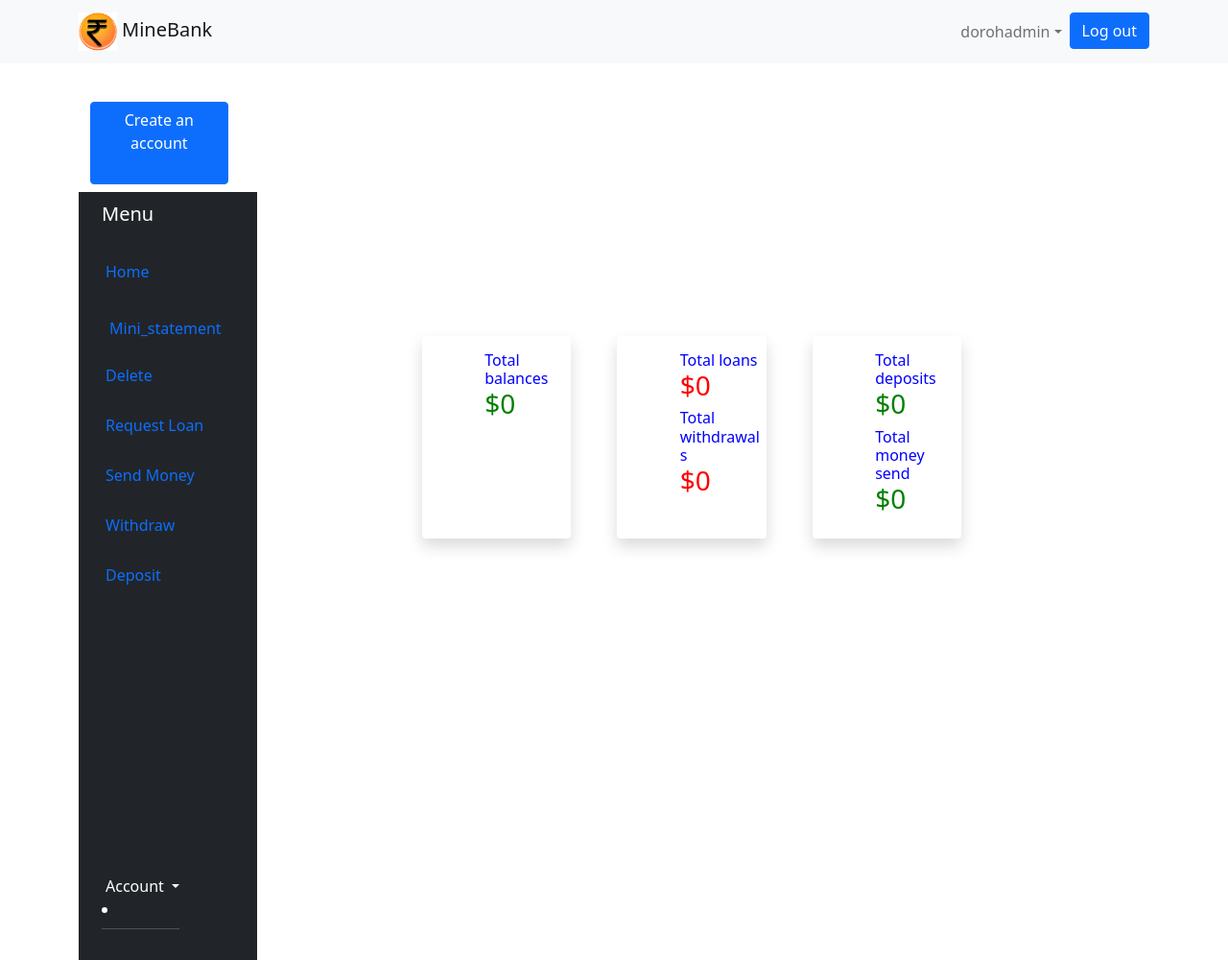
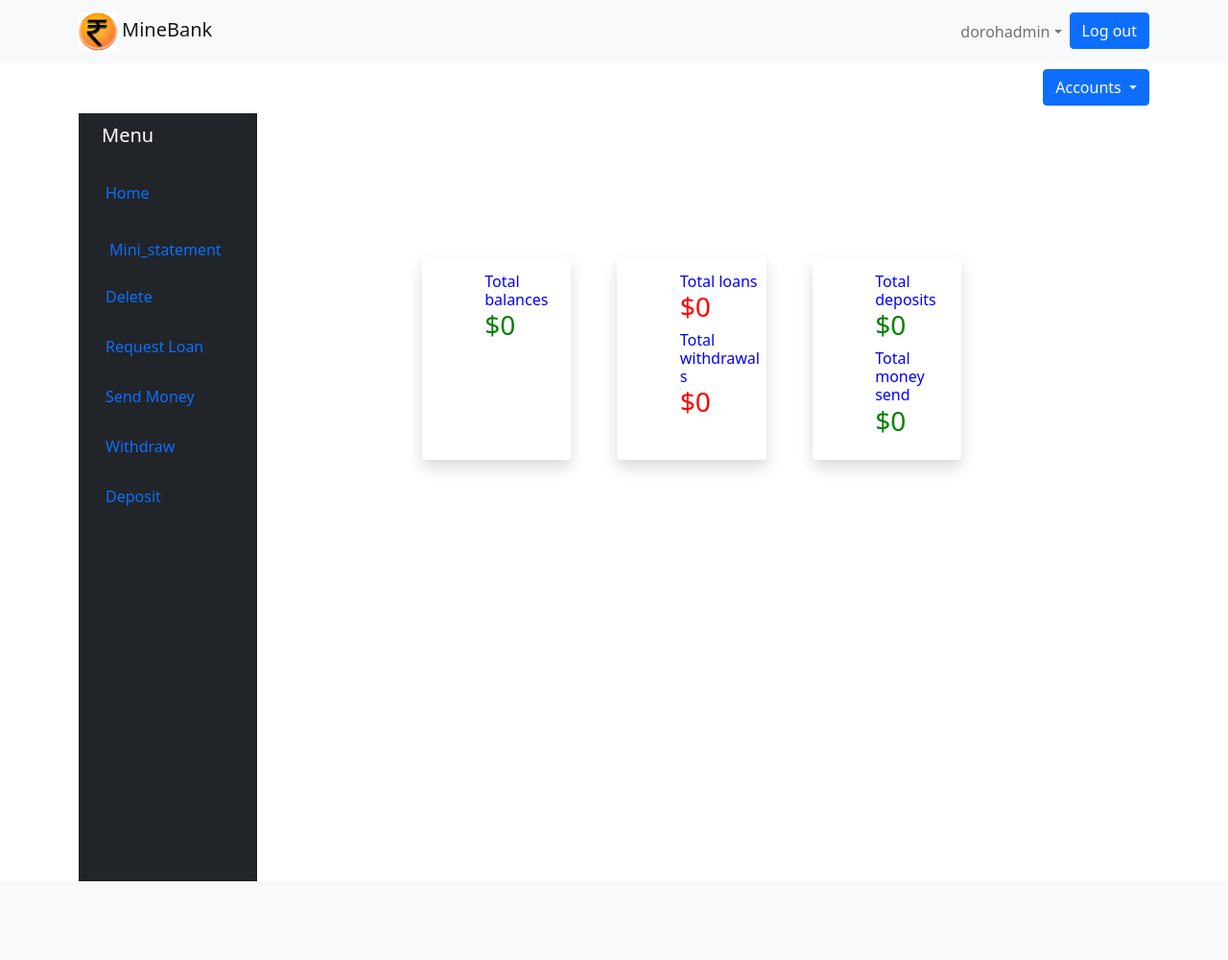
Before and after one commit to chepkiruidorothy/bank, a Django app: page /dashboard/5/ in a window 1280 px wide. Shown: the whole page at 96% size. After the commit the page ends 918 px from the top, so only its background shows below. Run offline with Django 4.2, Linux system fonts and the light colour scheme; a user stored in the database is signed in; data comes from the database, SQL or seed files in the repository; both versions use the stored data as it was after the commit; some libraries are stand-ins or nearby versions.

Commit message:
enhanced dashboard UI

```diff
--- a/bank/settings.py
+++ b/bank/settings.py
@@ -78,6 +78,7 @@
                 'django.template.context_processors.request',
                 'django.contrib.auth.context_processors.auth',
                 'django.contrib.messages.context_processors.messages',
+
             ],
         },
     },
--- a/branch/admin.py
+++ b/branch/admin.py
@@ -1,5 +1,5 @@
 from django.contrib import admin
-from .models import Customer,Loan, Account,Transaction
+from .models import Customer,Loan, Account,Transaction, Setting
 
 
 # Register your models here.
@@ -8,3 +8,4 @@
 admin.site.register(Loan)
 admin.site.register(Account)
 admin.site.register(Transaction)
+admin.site.register(Setting)
--- a/branch/models.py
+++ b/branch/models.py
@@ -1,6 +1,6 @@
 from django.db import models
 from django.contrib.auth.models import User
-
+from django.core.cache import cache
 # Create your models here.
 
 
@@ -54,15 +54,25 @@
 
     def save(self, *args, **kwargs):
         self.pk = 1
-        super(Singleton, self).save(*args, **kwargs)
+        super(SingletonModel, self).save(*args, **kwargs)
+
+        self.set_cache()
 
     def delete(self, *args, **kwargs):
         pass
 
+
     @classmethod
     def load(cls):
-        obj, _ = cls.objects.get_or_create(pk=1)
-        return obj
+        if cache.get(cls.__name__) is None:
+            obj, created = cls.objects.get_or_create(pk=1)
+            if not created:
+                obj.set_cache()
+        return cache.get(cls.__name__)
+
+    def set_cache(self):
+        cache.set(self.__class__.__name__, self)
+
 
 class Setting(Singleton):
     customer = models.ForeignKey(Customer,null=False, on_delete=models.CASCADE)
--- a/branch/views.py
+++ b/branch/views.py
@@ -49,6 +49,11 @@
     loans_monthly = Loan.objects.filter(customer__user = request.user).filter(pk=pk).annotate(month=TruncMonth('timestamp')).values('month').annotate(c=Count('id')).annotate(sum=Coalesce(Sum('amount'),Decimal(0))).values('month','sum','c')
     accounts_monthly = Account.objects.filter(customer__user = request.user).filter(pk=pk).annotate(month=TruncMonth('timestamp')).values('month').annotate(c=Count('id')).annotate(sum=Coalesce(Sum('balance'),Decimal(0))).values('month','sum','c')
     return render(request, 'dashboard.html',{'account':account,"accounts":accounts, "total_withdraw":total_withdraw,"total_transferred":total_transferred, "total_deposited":total_deposited, "loans_monthly":loans_monthly,"monthly_transfers":monthly_transfers, "monthly_deposits":monthly_deposits, "monthly_withdrawals":monthly_withdrawals, "accounts_monthly":accounts_monthly , "total_loans":total_loans, "total_amount":total_amount})
+
+def settings(request):
+    return {'settings': Setting.load()}
+
+
 
 def index(request):
     return render(request, 'index.html')
@@ -183,7 +188,7 @@
 
 def loan_statement(request,pk):
     account = get_object_or_404(Account, pk=pk)
-    loans = Loan.objects.filter(customer__user=request.user)
+    loans = Loan.objects.filter(customer__user=request.user)[0]
     page = request.GET.get('page', 1)
     paginator = Paginator(loans, per_page=5)
     try:
--- a/templates/dashboard.html
+++ b/templates/dashboard.html
@@ -2,7 +2,9 @@
 
 {% load static%}
   {% block content%}
+  <div class="mt-7">
 
+  </div>
   <div class="container d-flex d-flex-column justify-content-center ">
 
   {% block title %}  {{user}}'s Dashboard
@@ -11,19 +13,30 @@
 
   </div>
 
-  <!-- Specific Page CSS goes HERE  -->
-  {% block stylesheets %}{% endblock stylesheets %}
 
+<div class="mt-5">
 
-{% include 'list.html'%}
+</div>
+  <div class="dropdown d-flex justify-content-end">
+
+    <a class="btn btn-primary dropdown-toggle" href="#" role="button" id="dropdownMenuLink" data-bs-toggle="dropdown" aria-expanded="false">
+      Accounts
+    </a>
+
+    <ul class="dropdown-menu" aria-labelledby="dropdownMenuLink">
+        {% for account in accounts%}
+      <li><a class="dropdown-item" href="{% url 'dashboard' account.pk%}">{{account.name}}</a></li>
+
+    {% endfor%}
+    </ul>
+  </div>
 <!-- Main layout -->
-
 
 <div class="container-fluid">
     <div class="row flex-nowrap">
         <div class="col-auto col-md-3  mt-2 col-xl-2 px-sm-2 px-0 bg-dark">
             <div class="d-flex flex-column align-items-center align-items-sm-start px-3 pt-2 text-white min-vh-100">
-                <a href="/" class="d-flex align-items-center pb-3 mb-md-0 me-md-auto text-white text-decoration-none">
+                <a href="#" class="d-flex align-items-center pb-3 mb-md-0 me-md-auto text-white text-decoration-none">
                     <span class="fs-5 d-none d-sm-inline">Menu</span>
                 </a>
                 <ul class="nav nav-pills flex-column mb-sm-auto mb-0 align-items-center align-items-sm-start" id="menu">
@@ -32,17 +45,18 @@
                             <i class="fs-4 bi-house"></i> <span class="ms-1 d-none d-sm-inline">Home</span>
                         </a>
                     </li>
+
                       {% if account%}
                     <li>
-                        <a href="{%url 'statement' account.pk %}" data-bs-toggle="collapse" class="nav-link px-0 align-middle">
-                            <i class="fs-4 bi-speedometer2"></i> <li <span class="mx-2"> Mini_statement</a>
+                        <a href="{%url 'statement' account.pk %}"class="nav-link px-0 align-middle">
+                            <i class="fs-4 bi-table"></i> <li <span class="mx-2"> Mini_statement</a>
                     </li>
                     <li>
                         <a href="{%url 'delete' account.pk %}" class="nav-link px-0 align-middle">
                             <i class="fs-4 bi-table"></i> <span class="ms-1 d-none d-sm-inline">Delete</span></a>
                     </li>
                     <li>
-                        <a href="{%url 'loan' account.pk%}" data-bs-toggle="collapse" class="nav-link px-0 align-middle ">
+                        <a href="{%url 'loan' account.pk%}"  class="nav-link px-0 align-middle ">
                     <i class="fs-4 bi-bootstrap"></i> <span class="ms-1 d-none d-sm-inline">Request Loan</span></a>
                     </li>
 
@@ -63,20 +77,6 @@
                     {% endif%}
                 </ul>
                 <hr>
-                <div class="dropdown pb-4">
-                    <a href="#" class="d-flex align-items-center text-white text-decoration-none dropdown-toggle" id="dropdownUser1" data-bs-toggle="dropdown" aria-expanded="false">
-
-                        <span class="d-none d-sm-inline mx-1">Account</span>
-                    </a>
-                    {% for account in accounts%}
-                    <ul class="dropdown-menu dropdown-menu-dark text-small shadow">
-                        <li><a class="dropdown-item" href="{% url 'dashboard' account.pk%}"> Account</a></li>
-                        {% endfor%}
-                        <li>
-                            <hr class="dropdown-divider">
-                        </li>
-                    </ul>
-                </div>
             </div>
         </div>
         <div class="col py-3">
--- a/templates/statement.html
+++ b/templates/statement.html
@@ -31,5 +31,5 @@
   </form>
 
 </div>
-{% include 'includes/pagination.html'%}
+  {% include 'includes/pagination.html'%}
 {% endblock %}
```
Also changed, not shown: templates/home.html (+20 -4 lines), branch/migrations/0005_setting.py (added), db.sqlite3.
